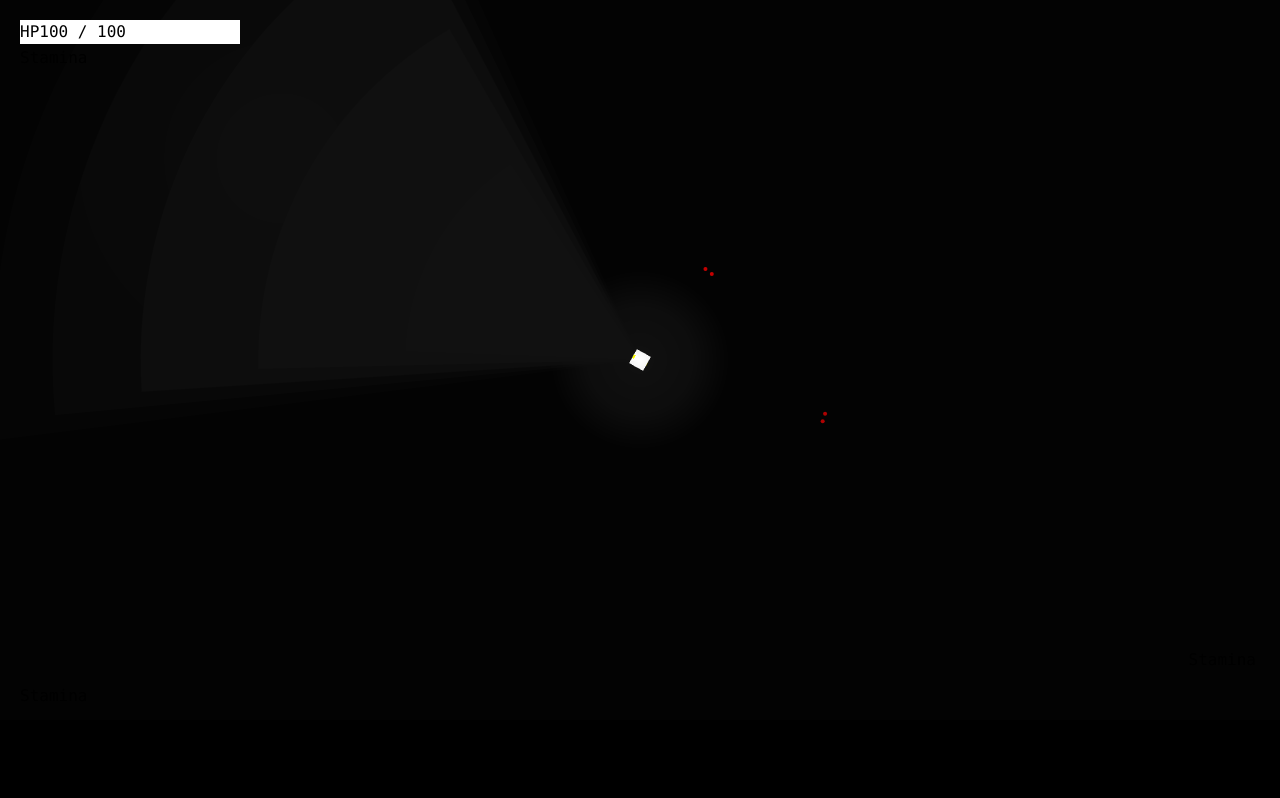
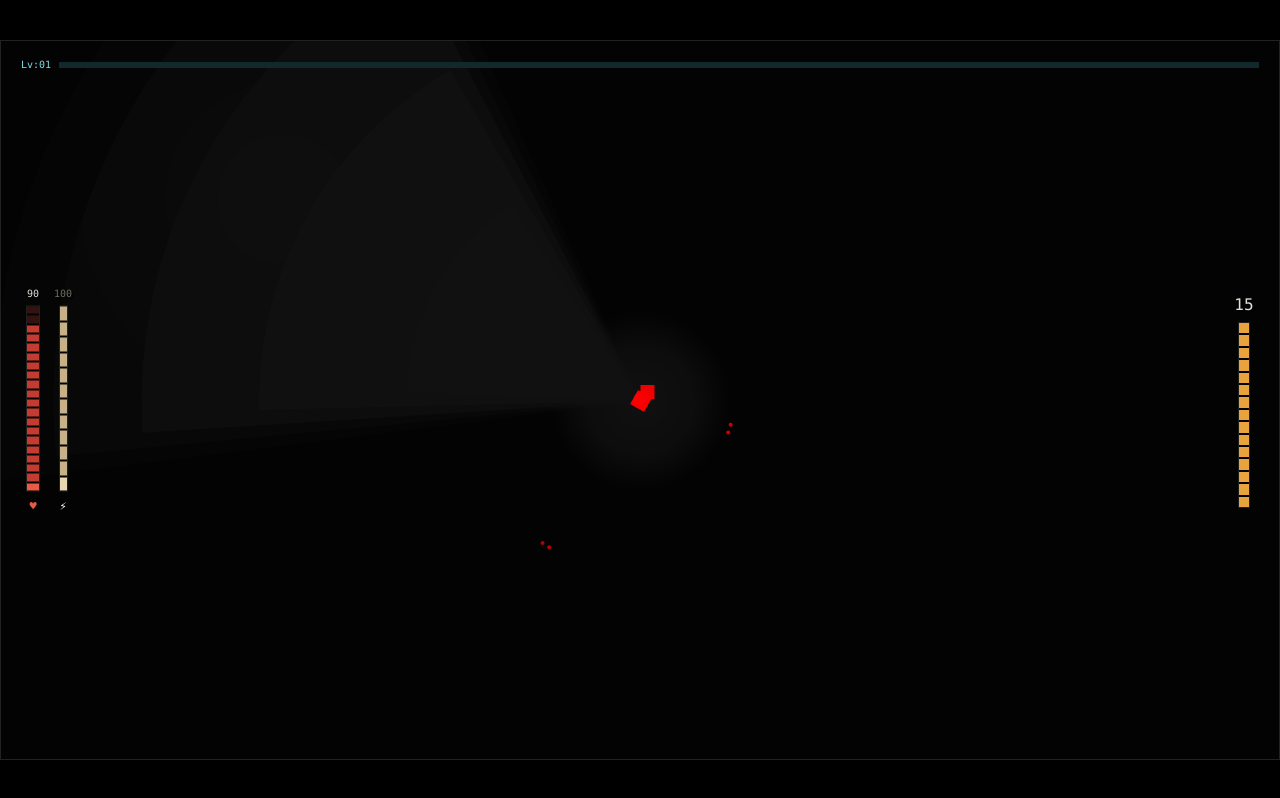
Before and after one commit to GILPYO/just-shot-it, a React (Vite) app: page / in a window 1280 px wide. Built offline with nearby package versions, Linux system fonts and the light colour scheme.

Commit message:
feat: HUD 구현 완료, 뱀서식 기획 docs 업데이트

```diff
--- a/src/App.tsx
+++ b/src/App.tsx
@@ -22,7 +22,15 @@ function App() {
   }, []);
 
   return (
-    <div style={{ position: "relative", width: 1280, height: 720 }}>
+    <div
+      style={{
+        position: "relative",
+        width: 1280,
+        height: 720,
+        border: "1px solid #222",
+        overflow: "hidden",
+      }}
+    >
       <div ref={gameContainer} id="game-container" />
       <HUD />
     </div>
--- a/src/index.css
+++ b/src/index.css
@@ -8,4 +8,31 @@
 body {
   background: #000;
   overflow: hidden;
+  display: flex;
+  justify-content: center;
+  align-items: center;
+  height: 100vh;
 }
+
+@theme {
+  --font-px: "Silkscreen", ui-monospace, monospace;
+
+  --color-hud-ink: #dde3d8;
+  --color-hud-dim: #68715f;
+
+  --color-hp: #c43c31;
+  --color-hp-tip: #e85b45;
+  --color-hp-off: #33130f;
+
+  --color-sta: #c6b189;
+  --color-sta-tip: #e6d6b2;
+  --color-sta-off: #241f17;
+  --color-sta-drain: #4e4634;
+
+  --color-xp: #49a0ab;
+  --color-xp-tip: #7fdce4;
+  --color-xp-off: #12292c;
+
+  --color-amber: #e8a33d;
+  --color-amber-off: #2c2011;
+}
--- a/src/ui/HUD.tsx
+++ b/src/ui/HUD.tsx
@@ -8,15 +8,17 @@ import "./hud.css";
 export default function HUD() {
   return (
     <div className="absolute inset-0 pointer-events-none z-2 font-mono">
-      <div className="absolute top-5 left-5 w-[220px] flex flex-col gap-[2px]">
+      <div className="absolute top-4 left-5 right-5">
+        <ExpBar />
+      </div>
+
+      <div className="absolute top-1/2 left-5 -translate-y-1/2 flex items-end gap-[6px]">
         <HealthBar />
         <StaminaBar />
       </div>
-      <div className="absolute bottom-12 right-6 text-right">
+
+      <div className="absolute top-1/2 right-5 -translate-y-1/2">
         <AmmoDisplay />
-      </div>
-      <div className="absolute bottom-3 left-5 right-5">
-        <ExpBar />
       </div>
     </div>
   );
--- a/src/ui/components/AmmoDisplay.tsx
+++ b/src/ui/components/AmmoDisplay.tsx
@@ -1,3 +1,38 @@
+import { useHud } from "../useHud";
+import { SegmentGauge } from "./SegmentGuage";
+
 export const AmmoDisplay = () => {
-  return <div>Stamina</div>;
+  const currentAmmo = useHud((d) => Math.floor(d.currentAmmo), 15);
+  const magazineSize = useHud((d) => d.magazineSize, 15);
+  const isReload = useHud((d) => d.isReloading, false);
+
+  const low = currentAmmo <= magazineSize * 0.25;
+  return (
+    <div className="flex flex-col items-center gap-[6px]">
+      {/* 탄약 숫자 — 재장전 중이면 R 표시 */}
+      <span
+        className={`hud-shadow text-[16px] w-[30px] text-center ${
+          isReload
+            ? "text-[#e8a33d] hud-blink"
+            : low
+            ? "text-[#e85b45]"
+            : "text-[#dde3d8]"
+        }`}
+      >
+        {/* TODO: 재장전 아이콘 넣기 */}
+        {isReload ? "R" : currentAmmo}
+      </span>
+
+      <SegmentGauge
+        value={currentAmmo}
+        max={magazineSize}
+        count={magazineSize}
+        width={10}
+        on={low ? "#e85b45" : "#e8a33d"}
+        tip={low ? "#e85b45" : "#e8a33d"}
+        off="#2c2011"
+        blink={isReload}
+      />
+    </div>
+  );
 };
--- a/src/ui/components/ExpBar.tsx
+++ b/src/ui/components/ExpBar.tsx
@@ -1,3 +1,27 @@
+import { useHud } from "../useHud";
+
 export const ExpBar = () => {
-  return <div>Stamina</div>;
+  const xp = useHud((d) => d.currentXp, 0);
+  const xpToNext = useHud((d) => d.xpToNext, 20);
+  const level = useHud((d) => d.level, 1);
+
+  const percent = (xp / xpToNext) * 100;
+
+  return (
+    <div className="flex items-center gap-[8px]">
+      <span className="hud-shadow text-[10px] text-[#7fdce4] whitespace-nowrap">
+        Lv:{String(level).padStart(2, "0")}
+      </span>
+
+      <div
+        className="h-[6px] flex-1 overflow-hidden"
+        style={{ background: "#12292c" }}
+      >
+        <div
+          className="h-full transition-all duration-150"
+          style={{ width: `${percent}%`, background: "#49a0ab" }}
+        />
+      </div>
+    </div>
+  );
 };
--- a/src/ui/components/HealthBar.tsx
+++ b/src/ui/components/HealthBar.tsx
@@ -1,36 +1,29 @@
-import { useEffect, useState } from "react";
-import EventBus from "../../EventBus";
-import { type HudData } from "../../types/hud";
+import { useHud } from "../useHud";
+import { SegmentGauge } from "./SegmentGuage";
 
 export const HealthBar = () => {
-  const [hp, setHp] = useState(100);
-  const [maxHp, setMaxHp] = useState(100);
+  const hp = useHud((d) => Math.floor(d.hp), 100);
+  const maxHp = useHud((d) => d.maxHp, 100);
 
-  useEffect(() => {
-    const handler = (data: HudData) => {
-      setHp(data.hp);
-      setMaxHp(data.maxHp);
-    };
-    EventBus.on("hud-update", handler);
-
-    return () => {
-      EventBus.off("hud-update", handler);
-    };
-  }, []);
-
-  const percent = (hp / maxHp) * 100;
+  const low = hp / maxHp <= 0.28;
 
   return (
-    <div className="bg-white w-full">
-      <div className="health-bar__header">
-        <span className="health-bar__label">HP</span>
-        <span className="health-bar__value">
-          {Math.floor(hp)} / {maxHp}
-        </span>
-      </div>
-      <div className="health-bar_track">
-        <div className="bg-red-500/80" style={{ width: `${percent}%` }}></div>
-      </div>
+    <div className="flex flex-col items-center justify-center gap-[6px]">
+      <span className="hud-shadow text-[10px] text-hud-ink w-[24px] text-center">
+        {hp}
+      </span>
+
+      <SegmentGauge
+        value={hp}
+        max={maxHp}
+        count={20}
+        width={12}
+        on="#c43c31"
+        tip="#e85b45"
+        off="#33130f"
+        blink={low}
+      />
+      <span className="text-[12px] text-[#e85b45]">♥</span>
     </div>
   );
 };
--- /dev/null
+++ b/src/ui/components/SegmentGuage.tsx
@@ -0,0 +1,46 @@
+type Props = {
+  value: number;
+  max: number;
+  count: number;
+  width: number;
+  height?: number;
+  on: string;
+  tip: string;
+  off: string;
+  blink?: boolean;
+};
+
+export const SegmentGauge = ({
+  value,
+  max,
+  count,
+  width,
+  height = 184,
+  on,
+  tip,
+  off,
+  blink = false,
+}: Props) => {
+  const ratio = max > 0 ? Math.min(1, Math.max(0, value / max)) : 0;
+
+  const lit = Math.ceil(ratio * count);
+
+  return (
+    <div
+      className={`hud-track flex flex-col-reverse gap-[2px] p-[2px] ${
+        blink ? "hud-blink" : ""
+      }`}
+      style={{ width, height }}
+    >
+      {Array.from({ length: count }, (_, i) => (
+        <span
+          key={i}
+          className="w-full flex-1"
+          style={{
+            background: i < lit ? (i === 0 ? tip : on) : off,
+          }}
+        />
+      ))}
+    </div>
+  );
+};
--- a/src/ui/components/StaminaBar.tsx
+++ b/src/ui/components/StaminaBar.tsx
@@ -1,3 +1,29 @@
+import { useHud } from "../useHud";
+import { SegmentGauge } from "./SegmentGuage";
+
 export const StaminaBar = () => {
-  return <div>Stamina</div>;
+  const stamina = useHud((d) => Math.floor(d.stamina), 100);
+  const maxStamina = useHud((d) => d.maxStamina, 100);
+
+  const low = stamina <= 6;
+
+  return (
+    <div className="flex flex-col items-center justify-center gap-[6px]">
+      <span className="hud-shadow text-[10px] text-hud-dim w-[24px] text-center">
+        {stamina}
+      </span>
+
+      <SegmentGauge
+        value={stamina}
+        max={maxStamina}
+        count={12}
+        width={7}
+        on="#c6b189"
+        tip="#e6d6b2"
+        off="#241f17"
+        blink={low}
+      />
+      <span className="text-[12px] text-white">⚡</span>
+    </div>
+  );
 };
--- a/src/ui/hud.css
+++ b/src/ui/hud.css
@@ -9,3 +9,26 @@
   --ammo-low: #e4584a;
   --text-dim: #6b7566;
 }
+@keyframes hud-blink {
+  50% {
+    opacity: 0.35;
+  }
+}
+.hud-blink {
+  animation: hud-blink 0.4s steps(2) infinite;
+}
+
+/* 도트 텍스트 그림자 — 블러 아님, 하드 오프셋 */
+.hud-shadow {
+  text-shadow: 2px 2px 0 rgba(0, 0, 0, 0.95);
+}
+.hud-shadow-sm {
+  text-shadow: 1px 1px 0 rgba(0, 0, 0, 0.95);
+}
+
+/* 세그먼트 트랙 공통 */
+.hud-track {
+  background: rgba(0, 0, 0, 0.62);
+  box-shadow: inset 0 0 0 1px rgba(0, 0, 0, 0.9),
+    0 0 0 1px rgba(212, 224, 204, 0.13);
+}
--- /dev/null
+++ b/src/ui/useHud.ts
@@ -0,0 +1,27 @@
+import { useEffect, useRef, useState } from "react";
+import type { HudData } from "../types/hud";
+import EventBus from "../EventBus";
+
+export function useHud<T>(select: (d: HudData) => T, initial: T): T {
+  const [value, setValue] = useState<T>(initial);
+
+  const prev = useRef<T>(initial);
+  const selectRef = useRef(select);
+
+  useEffect(() => {
+    const handler = (d: HudData) => {
+      const next = selectRef.current(d);
+
+      if (next !== prev.current) {
+        prev.current = next;
+        setValue(next);
+      }
+    };
+    EventBus.on("hud-update", handler);
+    return () => {
+      EventBus.off("hud-update", handler);
+    };
+  }, []);
+
+  return value;
+}
```
Also changed, not shown: 1 other file (tests, documents, lock files or other folders).
